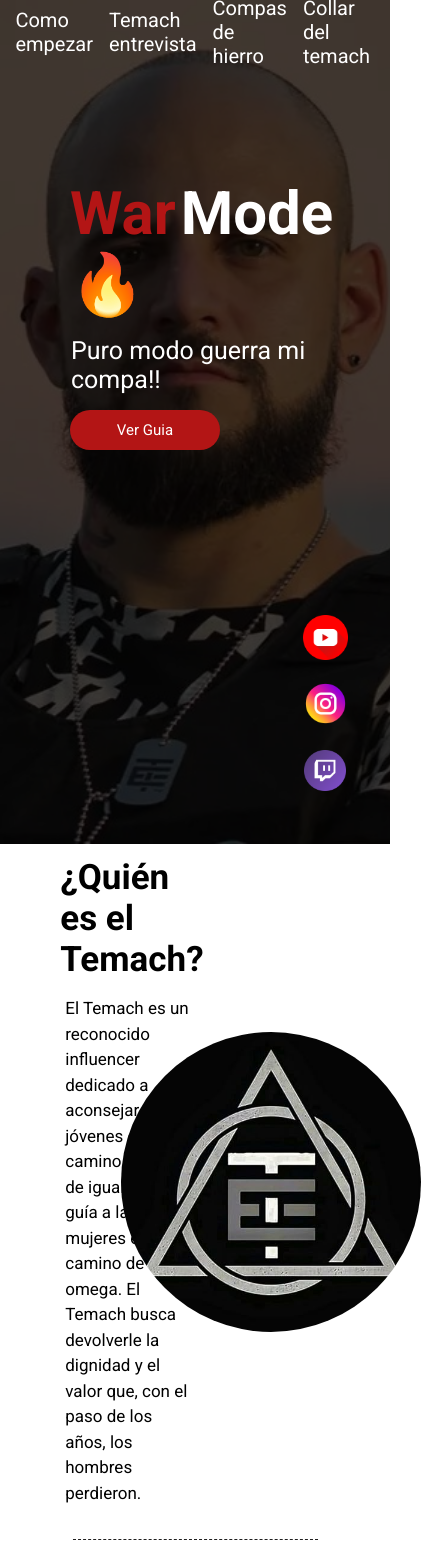
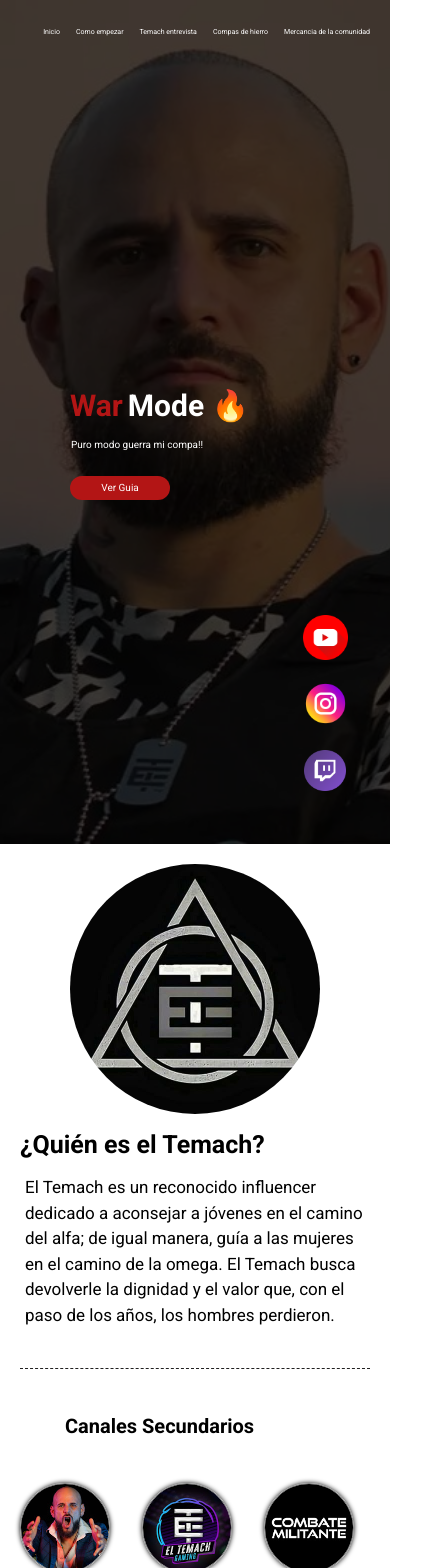
Before and after one commit to Maximiliano17/Temach_Blog, a React (Vite) app: page / in a window 390 px wide. Shown: the top 1568 px of the page, 421 px wide, since content can reach past the window. Built offline with nearby package versions, Linux system fonts and the light colour scheme.

Commit message:
Subir responsive desing

```diff
--- a/package.json
+++ b/package.json
@@ -18,6 +18,7 @@
     "@types/react-dom": "^18.2.22",
     "@vitejs/plugin-react": "^4.2.1",
     "react-player": "^2.12.0",
+    "react-modal": "^3.16.1",
     "eslint": "^8.57.0",
     "eslint-plugin-react": "^7.34.1",
     "eslint-plugin-react-hooks": "^4.6.0",
--- a/src/modules/AlfaOmega.module.css
+++ b/src/modules/AlfaOmega.module.css
@@ -86,3 +86,44 @@
     border-radius: 100px;
     font-size: 20px;
 }
+
+@media(max-width: 1050px){
+    .AlfaArticles{
+        width: 95%;
+    }
+}
+
+@media(max-width: 500px){
+    .AlfaArticles{
+        width: 100%;
+    }
+
+    .videoAlfa{
+        width: 95%;
+        height: 200px;
+        padding: 0px;
+    }
+
+    .tituloArticle{
+        width: 95%;
+    }
+
+    .tituloArticle h2{
+        font-size: 20px;
+    }
+
+    .textoExplicativo{
+        width: 95%;
+    }
+
+    .btnAccion{
+        width: 100%;
+        display: flex;
+        justify-content: center;
+        align-items: center;
+    }
+
+    .btnGuia{
+        width: 80%;
+    }
+}
--- a/src/modules/Home.module.css
+++ b/src/modules/Home.module.css
@@ -97,13 +97,14 @@
 }
 
 .infoHome button{
-    width: 150px;
+    width: 200px;
     height: 2.5rem;
     color: white;
     border-style: none;
     cursor: pointer;
     background:rgb(179, 21, 21);
     border-radius: 100px;
+    margin-top: 10px;
     font-size: 15px;
 }
 
@@ -130,3 +131,131 @@
     border-bottom: solid 1px  rgb(179, 21, 21);
     transition: 500ms;
 }
+
+@media(max-width: 1000px){
+    .header a{
+        font-size: 15px;
+    }
+
+    .infoHome{
+        width: 100%;
+        height: 90%;
+        padding-left: 70px;
+        display: flex;
+        justify-content: center;
+        align-items: start;
+        flex-direction: column;
+        z-index: 10;
+        gap: 1rem;
+        color: white;
+    }
+
+    .infoHome h1{
+        font-size: 40px;
+    }
+
+    .infoHome h1::before{
+        content: 'War';
+        color: rgb(179, 21, 21);
+        padding-right: 5px;
+        font-family: 'Roboto', sans-serif;
+    }
+
+    .infoHome p{
+        font-size: 17px;
+        padding-left: 1px;
+    }
+
+    .infoHome button{
+        width: 150px;
+        height: 2rem;
+        color: white;
+        border-style: none;
+        cursor: pointer;
+        background:rgb(179, 21, 21);
+        border-radius: 100px;
+        margin-top: 10px;
+        font-size: 15px;
+}
+
+}
+
+@media(max-width: 700px){
+    .header a{
+        font-size: 10px;
+    }
+
+    .infoHome{
+        width: 100%;
+        height: 90%;
+    }
+
+    .infoHome h1{
+        font-size: 30px;
+    }
+
+    .infoHome h1::before{
+        content: 'War';
+        color: rgb(179, 21, 21);
+        padding-right: 5px;
+        font-family: 'Roboto', sans-serif;
+    }
+
+    .infoHome p{
+        font-size: 10px;
+        padding-left: 1px;
+    }
+
+    .infoHome button{
+        width: 100px;
+        height: 1.5rem;
+        color: white;
+        border-style: none;
+        cursor: pointer;
+        background:rgb(179, 21, 21);
+        border-radius: 100px;
+        margin-top: 10px;
+        font-size: 10px;
+}
+
+}
+
+@media(max-width: 470px){
+    .header a{
+        font-size: 7px;
+    }
+
+    .infoHome{
+        width: 100%;
+        height: 90%;
+    }
+
+    .infoHome h1{
+        font-size: 30px;
+    }
+
+    .infoHome h1::before{
+        content: 'War';
+        color: rgb(179, 21, 21);
+        padding-right: 5px;
+        font-family: 'Roboto', sans-serif;
+    }
+
+    .infoHome p{
+        font-size: 10px;
+        padding-left: 1px;
+    }
+
+    .infoHome button{
+        width: 100px;
+        height: 1.5rem;
+        color: white;
+        border-style: none;
+        cursor: pointer;
+        background:rgb(179, 21, 21);
+        border-radius: 100px;
+        margin-top: 10px;
+        font-size: 10px;
+}
+
+}
--- a/src/modules/Negocio.module.css
+++ b/src/modules/Negocio.module.css
@@ -51,3 +51,36 @@
     object-fit: cover;
     border-radius: 100px;
 }
+
+@media(max-width: 1000px){
+    .canalSecundario{
+        width: 90px;
+        height: 90px;
+    }
+}
+
+@media(max-width: 700px){
+    .canalesSecundarios{
+        width: 100%;
+    }
+
+    .containerCanales h3{
+        width: 100%;
+    }
+
+    .canalesSecundarios {
+        display: grid;
+        grid-template-columns: repeat(3, 1fr);
+        gap: 1rem;
+        justify-content: center;
+        align-items: center;
+      }
+
+}
+
+@media(max-width: 320px){
+    .canalSecundario{
+        width: 70px;
+        height: 70px;
+    }
+}
--- a/src/modules/QuienSoy.module.css
+++ b/src/modules/QuienSoy.module.css
@@ -48,3 +48,50 @@
     line-height: 1.5;
     padding-left: 5px;
 }
+
+@media(max-width: 1000px){
+    .containerQuienSoy{
+        height: fit-content;
+        padding: 20px;
+        flex-direction: column-reverse;
+    }
+
+    .infoImagen{
+        height: 80%;
+    }
+
+    .infoImagen img{
+        width: 250px;
+    }
+
+    .infoQuien{
+        width: 70%;
+        height: 90%;
+        display: flex;
+        justify-content:center;
+        align-items: start;
+        flex-direction: column;
+        gap: 1rem;
+    }
+
+    .infoQuien h2{
+        width: 100%;
+    }
+
+    .infoQuien p{
+        font-size: 17px;
+        line-height: 1.5;
+        padding-left: 5px;
+    }
+
+}
+
+@media(max-width: 425px){
+    .infoQuien{
+        width: 100%;
+    }
+
+    .infoQuien h2{
+        font-size: 25px;
+    }
+}
--- a/src/views/Home.jsx
+++ b/src/views/Home.jsx
@@ -9,12 +9,15 @@ function Home(){
     return(
         <>
         <div className={styles.ContaierHome}>
+
         <header className={styles.header}>
+
           <a href="#">Inicio</a>
           <a href="#">Como empezar</a>
           <a href="#">Temach entrevista</a>
           <a href="#">Compas de hierro</a>
-          <a href="#">Collar del temach</a>
+          <a href="#">Mercancia de la comunidad</a>
+
         </header>
           <section className={styles.infoHome}>
             <h1>Mode 🔥</h1>
@@ -23,9 +26,9 @@ function Home(){
           </section>
         </div>
         <div className={styles.redContact}>
-            <a hreft="#"><img src={iconY} loading="lary" alt="Icono De Youtube" title="Canal Oficial" /></a>
-            <a hreft="#"><img src={iconI} loading="lary" alt="Icono De Instagram" title="Canal Oficial" /></a>
-            <a className={styles.iconoG}  hreft="#"><img src={iconT} loading="lary" alt="Icono De Facebook" title="Canal Oficial" /></a>
+            <a href="https://www.youtube.com/@ELTEMACH" target="_BLANCK"><img src={iconY} loading="lary" alt="Icono De Youtube" title="Canal Oficial" /></a>
+            <a href="https://www.instagram.com/eltemach/" target="_BLANCK"><img src={iconI} loading="lary" alt="Icono De Instagram" title="Canal Oficial" /></a>
+            <a className={styles.iconoG} target="_BLANCK" href="https://www.twitch.tv/eltemach"><img src={iconT} loading="lary" alt="Icono De Facebook" title="Canal Oficial" /></a>
          </div>
         </>
     )
--- a/src/views/Negocios.jsx
+++ b/src/views/Negocios.jsx
@@ -16,17 +16,17 @@ function Negocio(){
                 <a href="https://www.youtube.com/@ELTEMACH" target="_BLANCK" className={styles.canalSecundario}>
                    <img alt="EL TEMACH MORRAS" title="EL TEMACH MORRAS" loading="lary" src={canalMorras} />
                 </a>
-                <a href="https://www.youtube.com/@ELTEMACH" target="_BLANCK" className={styles.canalSecundario}>
-                 <img alt="EL TEMACH MORRAS" title="EL TEMACH MORRAS" loading="lary" src={canalGamer} />
+                <a href="https://www.youtube.com/@TemachGaming" target="_BLANCK" className={styles.canalSecundario}>
+                 <img alt="EL TEMACH MORRAS" title="EL TEMACH GAMING" loading="lary" src={canalGamer} />
                 </a>
-                <a href="https://www.youtube.com/@ELTEMACH" target="_BLANCK" className={styles.canalSecundario}>
-                 <img alt="EL TEMACH MORRAS" title="EL TEMACH MORRAS" loading="lary" src={canalMilitante} />
+                <a href="https://www.youtube.com/@CombateMilitante" target="_BLANCK" className={styles.canalSecundario}>
+                 <img alt="EL TEMACH MORRAS" title="EL TEMACH MILITANTE" loading="lary" src={canalMilitante} />
                 </a>
-                <a href="https://www.youtube.com/@ELTEMACH" target="_BLANCK" className={styles.canalSecundario}>
-                 <img alt="EL TEMACH MORRAS" title="EL TEMACH MORRAS" loading="lary" src={canalCrew} />
+                <a href="https://www.youtube.com/@eltemachcrew" target="_BLANCK" className={styles.canalSecundario}>
+                 <img alt="EL TEMACH MORRAS" title="EL TEMACH CREW" loading="lary" src={canalCrew} />
                 </a>
-                <a href="https://www.youtube.com/@ELTEMACH" target="_BLANCK" className={styles.canalSecundario}>
-                 <img alt="EL TEMACH MORRAS" title="EL TEMACH MORRAS" loading="lary" src={canalMati} />
+                <a href="https://www.youtube.com/@temachymati" target="_BLANCK" className={styles.canalSecundario}>
+                 <img alt="EL TEMACH MORRAS" title="EL TEMACH MATI" loading="lary" src={canalMati} />
                 </a>
             </div>
          </seccion>
```
Also changed, not shown: src/componets/Alfa.jsx (+2 -11 lines), src/App.jsx (line endings or trailing spaces), 1 other file (tests, documents, lock files or other folders).
